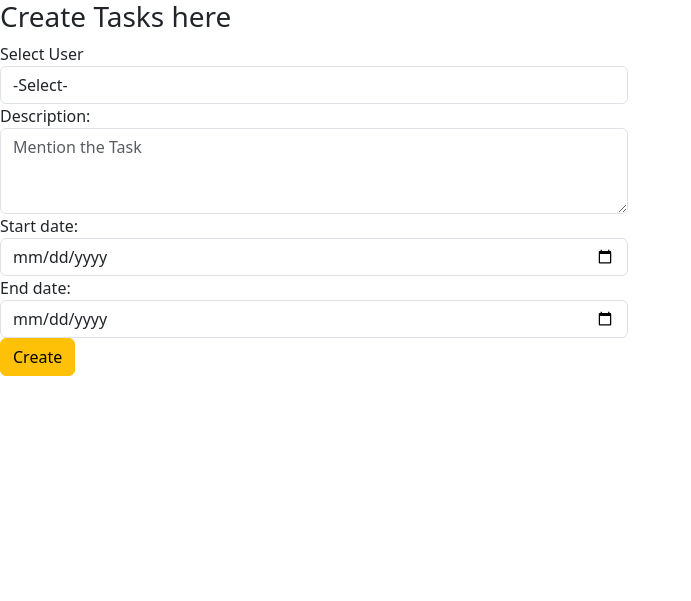
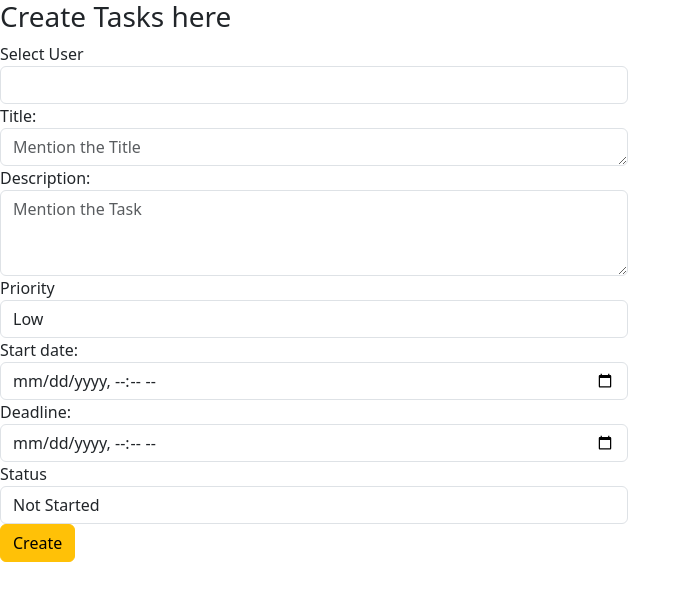
Before and after one commit to parvadhami/MyTaskHub-A-Task-Management-System, a PHP site: page /user/create_task.php in a window 1280 px wide. Shown: the top 601 px of the page, without its empty margins (0-691 px from the left). Run offline with PHP 8.4, Linux system fonts and the light colour scheme; data that the repository does not hold is empty; a stand-in replaces the project's code that opens the database connection; some libraries are stand-ins or nearby versions.

```diff
--- a/user/create_task.php
+++ b/user/create_task.php
@@ -9,17 +9,17 @@
     <link rel="stylesheet" type="text/css" href="../bootstrap/css/bootstrap.min.css">
     <script src="../bootstrap/js/bootstrap.min.js"></script>
     <!-- External CSS file -->
-    <link rel="stylesheet" type="text/css" href="../css/styles.css">
+    <link rel="stylesheet" type="text/css" href="../css/styles5.css">
 </head>
 <body>
     <h3>Create Tasks here</h3>
     <div class="row">
         <div class="col-md-6">
+
             <form action="" method="post">
                 <div class="form-group">
                     <label>Select User</label>
                         <select class="form-control" name="id">
-                            <option>-Select-</option>
                             <?php
                                 include("../includes/connection.php");
                                 $query = "select uid,name from users";
@@ -36,18 +36,42 @@
 
                 </div>
                 <div class="form-group">
+                    <label>Title:</label>
+                    <textarea class="form-control" rows="1" cols="50" name="title" placeholder="Mention the Title" required></textarea>
+
+                </div>
+                <div class="form-group">
                     <label>Description:</label>
                     <textarea class="form-control" rows="3" cols="50" name="description" placeholder="Mention the Task"></textarea>
 
                 </div>
+
+                <div class="form-group">
+                    <label>Priority</label>
+                    <select class="form-control" name="priority" value="<?php echo $row['priority']; ?>" required>
+                        <option>Low</option>
+                        <option>Medium</option>
+                        <option>High</option>
+                    </select>
+                </div>
                 <div class="form-group">
                     <label> Start date:</label>
-                    <input type="date" class="form-control" name="start_date">
+                    <input type="datetime-local" class="form-control" name="start_date" min="<?php echo date('Y-m-d\TH:i'); ?>" required>
                 </div>
                 <div class="form-group">
-                    <label> End date:</label>
-                    <input type="date" class="form-control" name="end_date">
+                    <label> Deadline:</label>
+                    <input type="datetime-local" class="form-control" name="end_date" min="<?php echo date('Y-m-d\TH:i', strtotime('+1 minute')); ?>" required>
                 </div>
+                <div class="form-group">
+                    <label>Status</label>
+                    <select class="form-control" name="status" value="<?php echo $row['status']; ?>" required>
+                        <option>Not Started</option>
+                        <option>In-Progress</option>
+                        <option>Completed</option>
+                        <option>Incomplete</option>
+                    </select>
+                </div>
+
                 <input type="submit" class="btn btn-warning" name="create_task" value="Create">
             </form>
     </div>
```
Also changed, not shown: user/check.php (added, +66 -0 lines), user/delete_subtask.php (added, +20 -0 lines), user/delete_task.php (added, +19 -0 lines).
